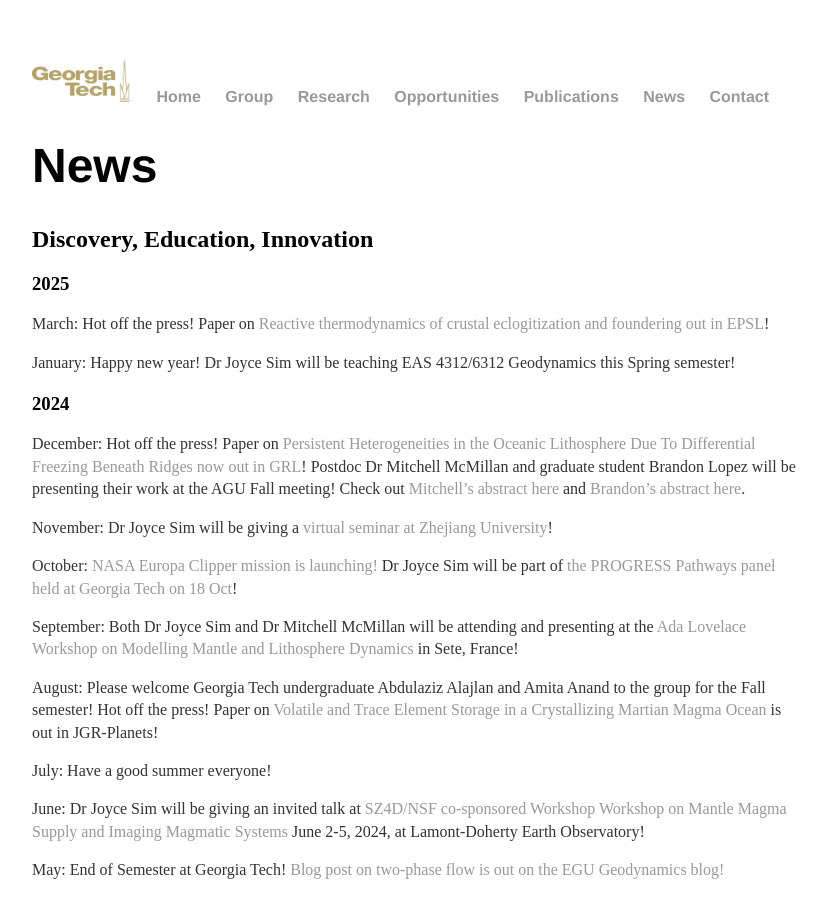
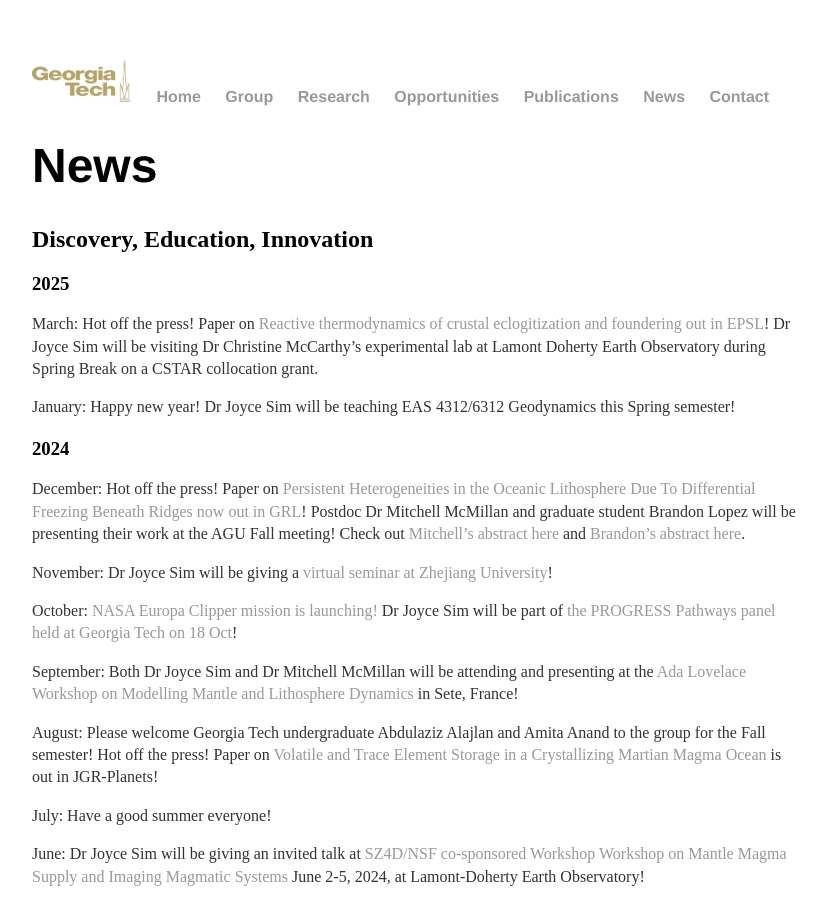
Before and after one commit to joycesim/joycesim.github.io, a Jekyll site: the page built from news/index.md, in a window 1280 px wide and 900 px high. Shown: the whole window, without its empty margins (224-1050 px from the left). Built offline with Jekyll 4.4.1, drawn with Linux system fonts in a browser that asks for light colours.

Commit message:
Update index.md

```diff
--- a/news/index.md
+++ b/news/index.md
@@ -8,7 +8,7 @@
 
 ### 2025
 
-March: Hot off the press! Paper on [Reactive thermodynamics of crustal eclogitization and foundering out in EPSL](https://www.sciencedirect.com/science/article/pii/S0012821X25001013)!
+March: Hot off the press! Paper on [Reactive thermodynamics of crustal eclogitization and foundering out in EPSL](https://www.sciencedirect.com/science/article/pii/S0012821X25001013)! Dr Joyce Sim will be visiting Dr Christine McCarthy's experimental lab at Lamont Doherty Earth Observatory during Spring Break on a CSTAR collocation grant.
 
 January: Happy new year! Dr Joyce Sim will be teaching EAS 4312/6312 Geodynamics this Spring semester!
 
```
